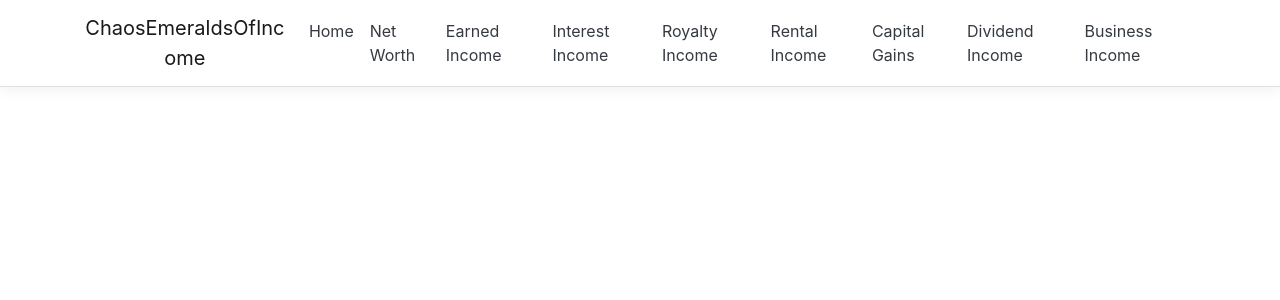
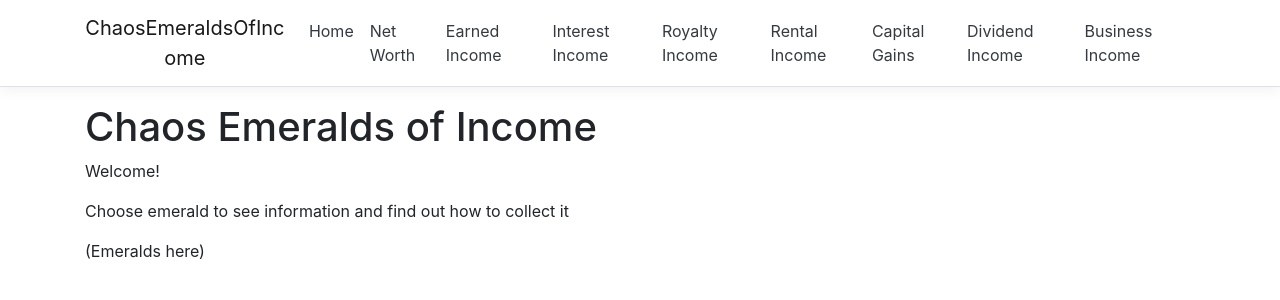
Before and after one commit to alexrogers823/chaos-emeralds-of-income, an Angular app in the folder ClientApp/: page /welcome in a window 1280 px wide. Before the commit this address led to /. Shown: the top 300 px of the page. Built offline with nearby package versions, Linux system fonts and the light colour scheme.

Commit message:
added welcome page component as landing page

```diff
--- a/ClientApp/src/app/app.module.ts
+++ b/ClientApp/src/app/app.module.ts
@@ -21,10 +21,12 @@
 import { DividendIncomeComponent } from './components/dividend-income/dividend-income.component';
 import { BusinessIncomeComponent } from './components/business-income/business-income.component';
 import { CapitalGainsComponent } from './components/capital-gains/capital-gains.component';
+import { MainPageComponent } from './components/main-page/main-page.component';
 
 @NgModule({
   declarations: [
     AppComponent,
+    MainPageComponent,
     NavMenuComponent,
     HomeComponent,
     NetWorthComponent,
@@ -43,6 +45,7 @@
     FormsModule,
     RouterModule.forRoot([
       { path: '', component: HomeComponent, pathMatch: 'full' },
+      { path: 'welcome', component: MainPageComponent },
       { path: 'net-worth', component: NetWorthComponent },
       { path: 'earned-income', component: EarnedIncomeComponent },
       { path: 'interest-income', component: InterestIncomeComponent },
--- /dev/null
+++ b/ClientApp/src/app/components/main-page/main-page.component.html
@@ -0,0 +1,4 @@
+<h1>Chaos Emeralds of Income</h1>
+<p>Welcome!</p>
+<p>Choose emerald to see information and find out how to collect it</p>
+<p>(Emeralds here)</p>
--- a/ClientApp/src/app/components/nav-menu/nav-menu.component.html
+++ b/ClientApp/src/app/components/nav-menu/nav-menu.component.html
@@ -25,7 +25,7 @@
             [routerLinkActive]="['link-active']"
             [routerLinkActiveOptions]="{ exact: true }"
           >
-            <a class="nav-link text-dark" [routerLink]="['/']">Home</a>
+            <a class="nav-link text-dark" [routerLink]="['/welcome']">Home</a>
           </li>
 
           <li class="nav-item" [routerLinkActive]="['link-active']">
```
Also changed, not shown: ClientApp/src/app/components/main-page/main-page.component.ts (added, +9 -0 lines).
